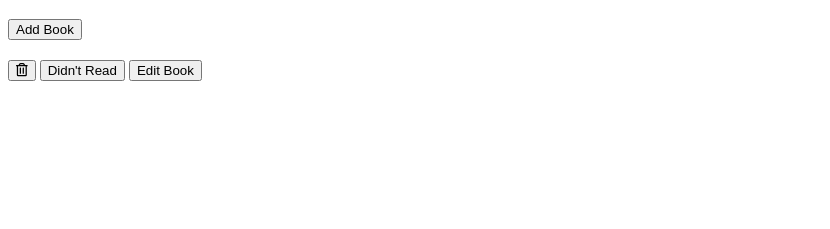
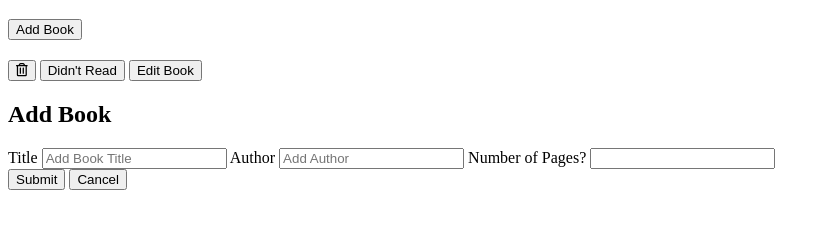
Before and after one commit to Skidragon/skidragon.github.io-library-project, a website: page app/index.html in a window 1280 px wide. Shown: the part 61-290 px from the top of the page, without its empty margins (0-830 px from the left). Drawn offline with Linux system fonts and the light colour scheme.

Commit message:
Added form HTML

```diff
--- a/app/index.html
+++ b/app/index.html
@@ -30,7 +30,27 @@
             </div>
         </div>
     </section>
-    <script src="main.js"></script>
+
+    <div class="add-form">
+
+        <h2 class="add-form__title">Add Book</h2>
+
+        <!-- Add Title -->
+        <label for="add-title-info">Title</label>
+        <input type="text" placeholder="Add Book Title" id="add-title-info">
+
+        <!-- Add Author -->
+        <label for="add-author-info">Author</label>
+        <input type="text" placeholder="Add Author" id="add-author-info">
+
+        <!-- Number of Pages? -->
+        <label for="add-pages-info">Number of Pages?</label>
+        <input type="number" id="add-pages-info">
+
+        <div class="add-form__btn-container">
+            <button class="btn--success add-form__btn-submit">Submit</button>
+            <button class="btn--danger add-form__btn-cancel">Cancel</button>
+    </div>
 </body>
 
 </html>
```
